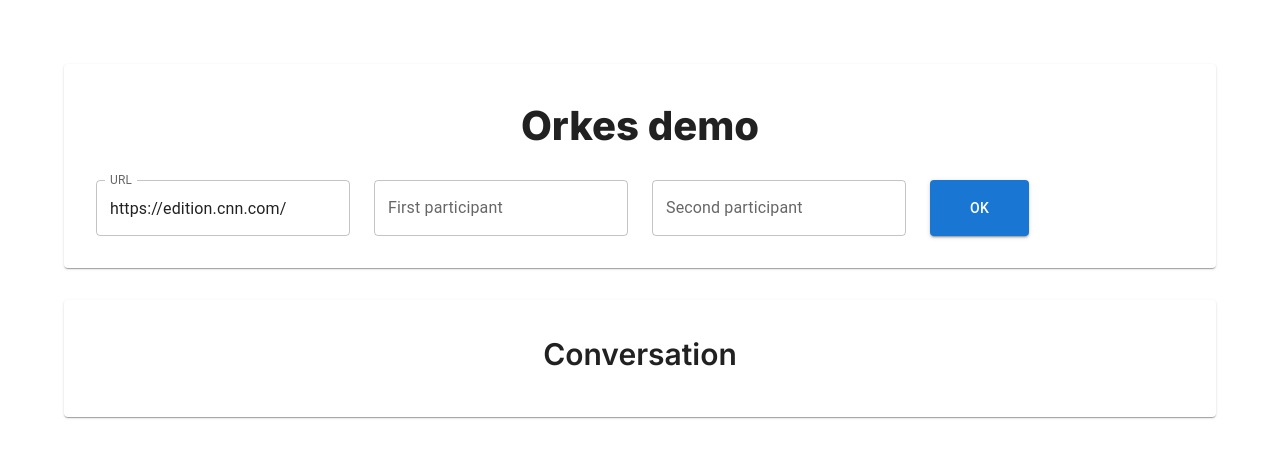
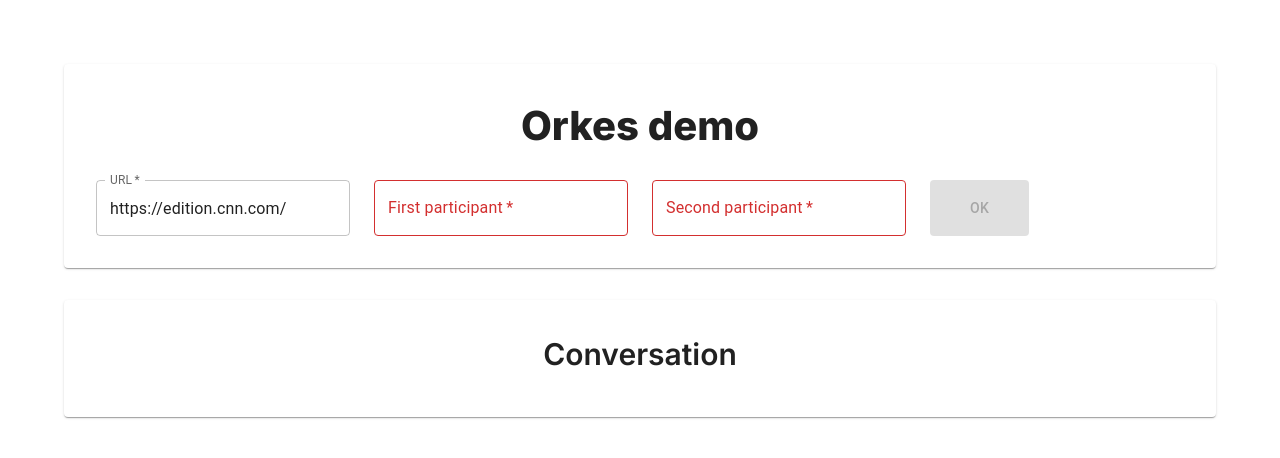
Before and after one commit to nhandt2021/orkes-demo-ai-example-01, a Next.js app: page / in a window 1280 px wide. Shown: the top 458 px of the page. Built offline with nearby package versions, Linux system fonts and the light colour scheme.

Commit message:
feat: update validation for UI

```diff
--- a/app/page.tsx
+++ b/app/page.tsx
@@ -6,6 +6,7 @@ import {
   Chip,
   Grid,
   LinearProgress,
+  LinearProgressProps,
   Paper,
   TextField,
 } from "@mui/material";
@@ -16,9 +17,15 @@ const BASE_API_URL = "https://orkes-demo-be.vercel.app";
 
 let timeoutId: NodeJS.Timeout;
 
-const Progress = ({ status }: { status?: string }) => {
+const Progress = ({
+  status,
+  ...restProps
+}: LinearProgressProps & { status?: string }) => {
   return status === "RUNNING" ? (
-    <LinearProgress sx={{ width: "100%", mb: -4 }} />
+    <LinearProgress
+      {...restProps}
+      sx={{ width: "100%", mb: -4, ...restProps.sx }}
+    />
   ) : null;
 };
 
@@ -108,30 +115,36 @@ export default function Home() {
           <Grid item xs={12} md={3}>
             <TextField
               fullWidth
+              required
               variant="outlined"
               label="URL"
               placeholder="URL"
               value={url}
+              error={!url}
               onChange={(event) => setUrl(event.target.value)}
             />
           </Grid>
           <Grid item xs={12} md={3}>
             <TextField
               fullWidth
+              required
               variant="outlined"
               label="First participant"
               placeholder="First participant"
               value={user1}
+              error={!user1}
               onChange={(event) => setUser1(event.target.value)}
             />
           </Grid>
           <Grid item xs={12} md={3}>
             <TextField
               fullWidth
+              required
               variant="outlined"
               label="Second participant"
               placeholder="Second participant"
               value={user2}
+              error={!user2}
               onChange={(event) => setUser2(event.target.value)}
             />
           </Grid>
@@ -142,6 +155,7 @@ export default function Home() {
                 runWorkflow();
               }}
               sx={{ height: "100%", px: 5 }}
+              disabled={!url || !user1 || !user2}
             >
               OK
             </Button>
@@ -194,7 +208,7 @@ export default function Home() {
           })}
         </Grid>
       </Paper>
-      <Progress status={completedWorkflow?.status as string} />
+      <Progress status={completedWorkflow?.status as string} sx={{ mt: -4 }} />
     </Box>
   );
 }
```
